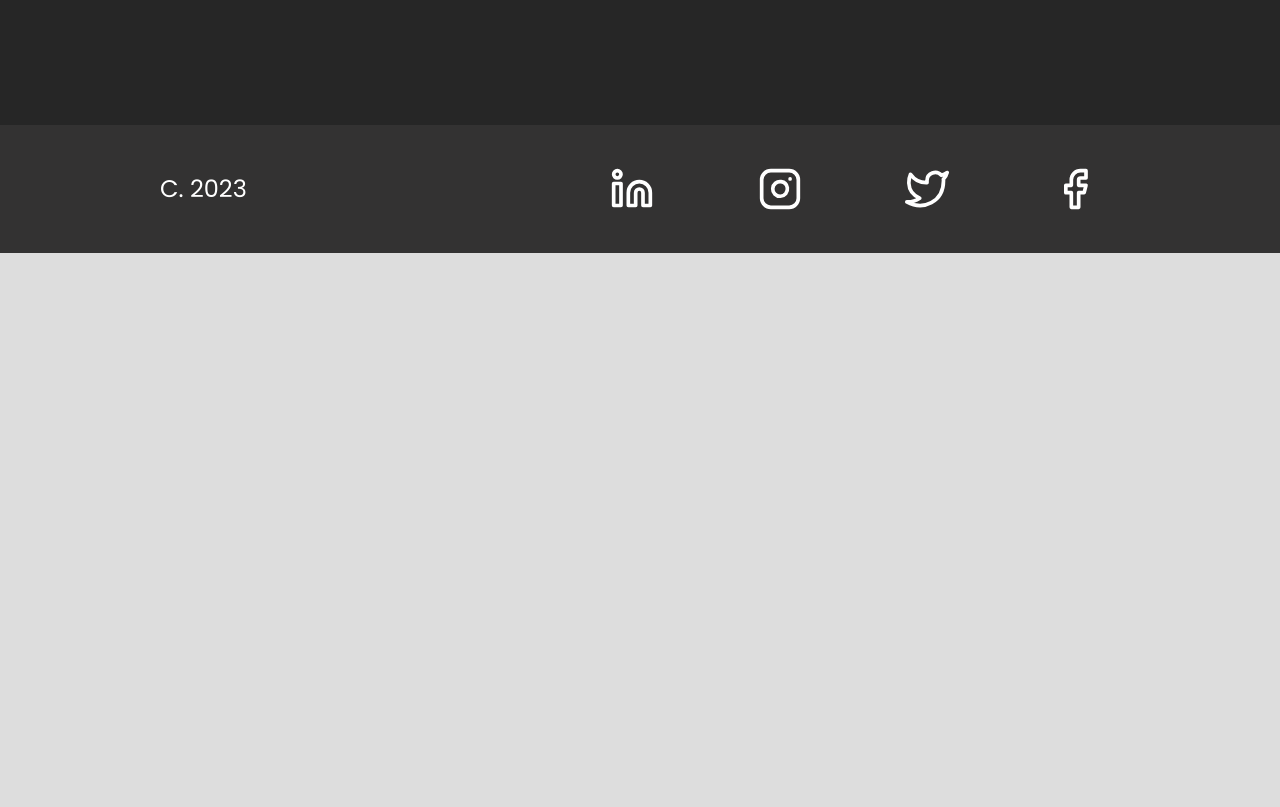
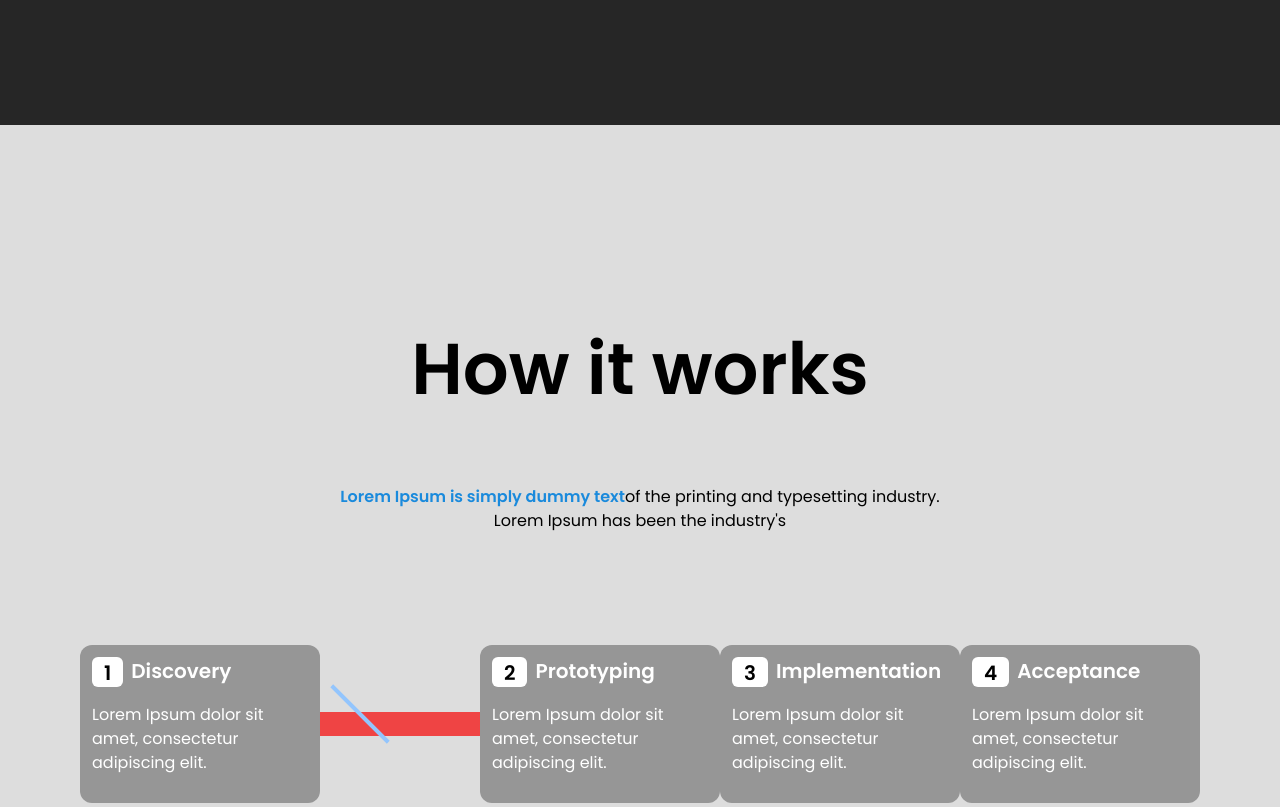
Before and after one commit to ntsonnenberg/Portfolio, a Gatsby site: page / in a window 1280 px wide. Shown: the part 3220-4027 px from the top of the page. Before the commit the page ends 3473 px from the top, so only its background shows below. Built offline with nearby package versions, Linux system fonts and the light colour scheme; Gatsby itself is replaced by a stand-in of ours.

Commit message:
Made some good progress on steps component. All finished except for the connector between each step. The css styling for that is actually pretty tricky but I'll figure it out.

```diff
--- /dev/null
+++ b/src/components/Connector.tsx
@@ -0,0 +1,11 @@
+import React from "react";
+
+export default function Connector(): JSX.Element {
+  return (
+    <div className="bg-red-500 h-6 w-40 z-50">
+      <div className="flex flex-row bg-clip-border">
+        <div className="bg-blue-300 h-1 w-20 rotate-45"></div>
+      </div>
+    </div>
+  );
+}
--- /dev/null
+++ b/src/components/StepCard.tsx
@@ -0,0 +1,31 @@
+import React from "react";
+
+interface Props {
+  children: string;
+  title: string;
+  step: number;
+  className?: string;
+}
+
+export default function StepCard({
+  title,
+  step,
+  children,
+  className,
+}: Props): JSX.Element {
+  return (
+    <div
+      className={`bg-[#969696] text-white w-60 h-auto p-3 rounded-xl ${className}`}
+    >
+      <div className="flex flex-col">
+        <div className="flex flex-row">
+          <div className="bg-white text-black text-xl font-extrabold mr-2 px-3 pt-0.5 rounded-md">
+            {step}
+          </div>
+          <h1 className="text-xl font-extrabold">{title}</h1>
+        </div>
+        <p className="text-start my-4">{children}</p>
+      </div>
+    </div>
+  );
+}
--- a/src/components/Steps.tsx
+++ b/src/components/Steps.tsx
@@ -0,0 +1,33 @@
+import * as React from "react";
+import StepCard from "./StepCard";
+import Connector from "./Connector";
+
+export default function Steps(): JSX.Element {
+  return (
+    <div className="flex flex-col text-center items-center py-52 px-6">
+      <h1 className="mb-20 text-7xl font-bold">How it works</h1>
+      <h3 className="w-1/2">
+        <span className="text-secondary font-extrabold">
+          Lorem Ipsum is simply dummy text
+        </span>
+        of the printing and typesetting industry. Lorem Ipsum has been the
+        industry's
+      </h3>
+      <div className="my-28 flex flex-row items-center position-relative">
+        <StepCard step={1} title="Discovery" className="z-0">
+          Lorem Ipsum dolor sit amet, consectetur adipiscing elit.
+        </StepCard>
+        <Connector />
+        <StepCard step={2} title="Prototyping">
+          Lorem Ipsum dolor sit amet, consectetur adipiscing elit.
+        </StepCard>
+        <StepCard step={3} title="Implementation">
+          Lorem Ipsum dolor sit amet, consectetur adipiscing elit.
+        </StepCard>
+        <StepCard step={4} title="Acceptance">
+          Lorem Ipsum dolor sit amet, consectetur adipiscing elit.
+        </StepCard>
+      </div>
+    </div>
+  );
+}
--- a/src/pages/index.tsx
+++ b/src/pages/index.tsx
@@ -3,6 +3,7 @@ import NavBar from "../components/NavBar";
 import Footer from "../components/Footer";
 import Hero from "../components/Hero";
 import Featured from "../components/Featured";
+import Steps from "../components/Steps";
 
 export default function IndexPage(): JSX.Element {
   return (
@@ -10,6 +11,7 @@ export default function IndexPage(): JSX.Element {
       <Hero />
       <NavBar />
       <Featured />
+      <Steps />
       <Footer />
     </div>
   );
```
